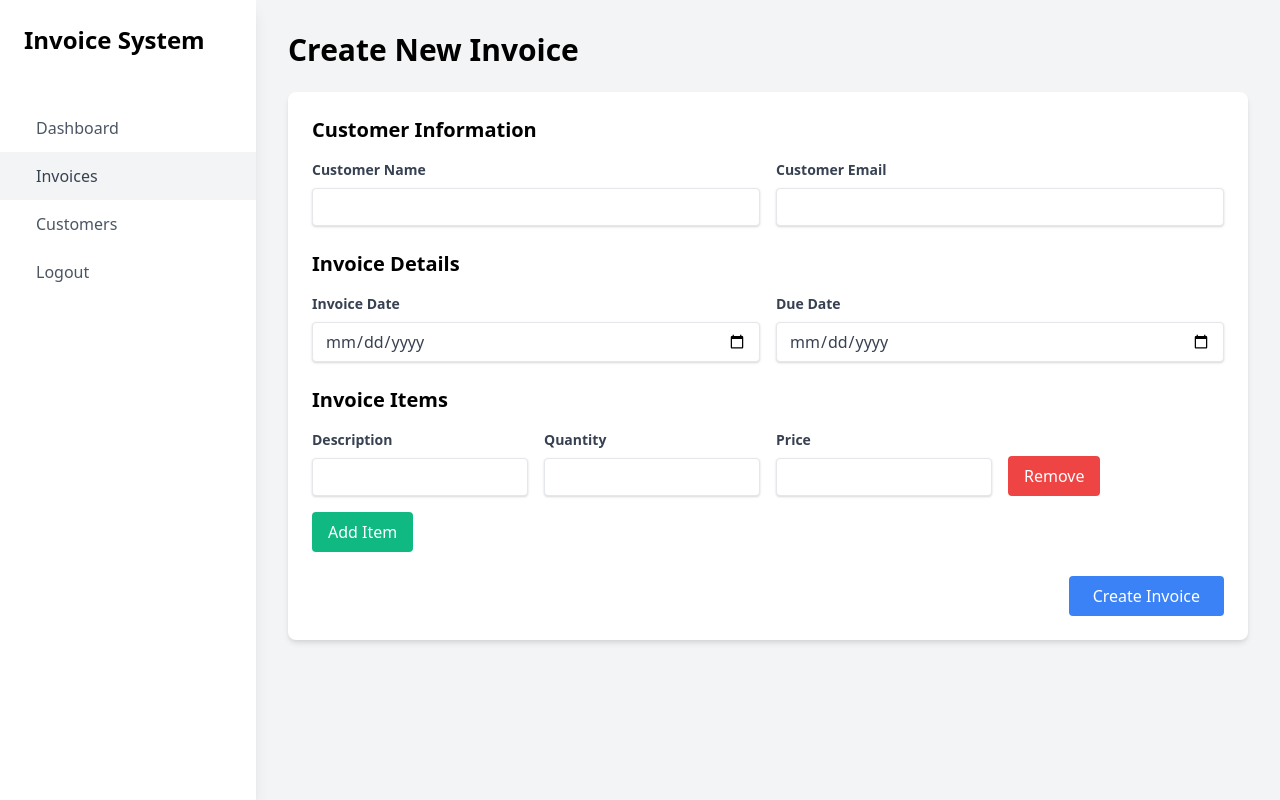
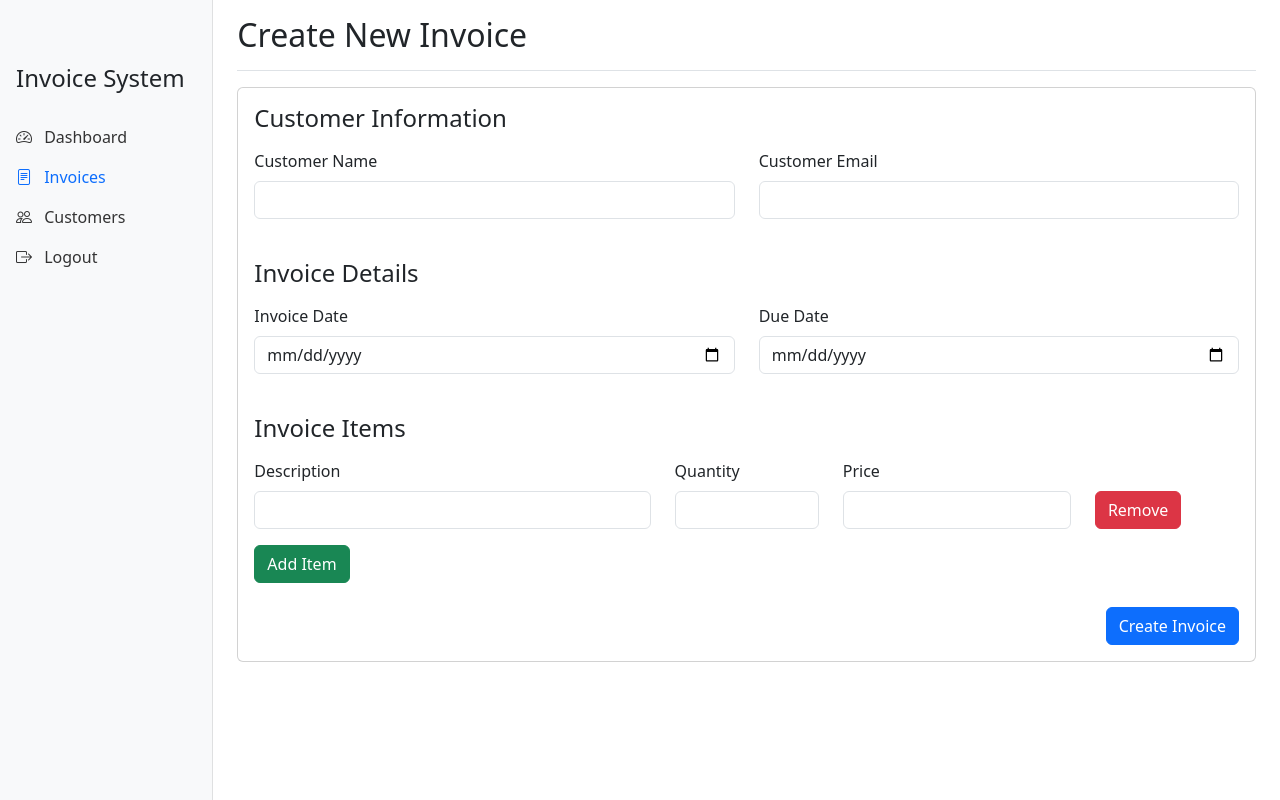
Before and after one commit to ahprinters/invoice, a PHP site: page /create_invoice.php in a window 1280 px wide. Run offline with PHP 8.4, Linux system fonts and the light colour scheme; the visitor is signed in with stand-in values (Sample User, id 1).

Commit message:
last eddit today

```diff
--- a/public/create_invoice.php
+++ b/public/create_invoice.php
@@ -15,153 +15,173 @@ if (!isset($_SESSION['user'])) {
     <meta charset="UTF-8">
     <meta name="viewport" content="width=device-width, initial-scale=1.0">
     <title>Create Invoice - Invoice System</title>
-    <link href="https://cdn.jsdelivr.net/npm/tailwindcss@2.2.19/dist/tailwind.min.css" rel="stylesheet">
+    <link href="https://cdn.jsdelivr.net/npm/bootstrap@5.3.2/dist/css/bootstrap.min.css" rel="stylesheet">
+    <link href="https://cdn.jsdelivr.net/npm/bootstrap-icons@1.11.1/font/bootstrap-icons.css" rel="stylesheet">
+    <style>
+        .sidebar {
+            position: fixed;
+            top: 0;
+            bottom: 0;
+            left: 0;
+            z-index: 100;
+            padding: 48px 0 0;
+            box-shadow: inset -1px 0 0 rgba(0, 0, 0, .1);
+        }
+
+        .sidebar .nav-link {
+            font-weight: 500;
+            color: #333;
+        }
+
+        .sidebar .nav-link.active {
+            color: #0d6efd;
+        }
+    </style>
 </head>
-<body class="bg-gray-100">
-    <div class="min-h-screen">
+<body>
+    <div class="container-fluid">
+        <div class="row">
             <!-- Sidebar -->
-        <aside class="fixed inset-y-0 left-0 bg-white w-64 shadow-lg">
-            <div class="p-6">
-                <h2 class="text-2xl font-bold">Invoice System</h2>
+            <nav class="col-md-3 col-lg-2 d-md-block bg-light sidebar collapse">
+                <div class="position-sticky pt-3">
+                    <div class="mb-4 px-3">
+                        <h2 class="h4">Invoice System</h2>
                     </div>
-            <nav class="mt-6">
-                <a href="dashboard.php" class="flex items-center px-6 py-3 text-gray-600 hover:bg-gray-100">
-                    <span class="mx-3">Dashboard</span>
+                    <ul class="nav flex-column">
+                        <li class="nav-item">
+                            <a class="nav-link" href="dashboard.php">
+                                <i class="bi bi-speedometer2 me-2"></i>
+                                Dashboard
                             </a>
-                <a href="#" class="flex items-center px-6 py-3 text-gray-700 bg-gray-100">
-                    <span class="mx-3">Invoices</span>
+                        </li>
+                        <li class="nav-item">
+                            <a class="nav-link active" href="invoices.php">
+                                <i class="bi bi-file-text me-2"></i>
+                                Invoices
                             </a>
-                <a href="#" class="flex items-center px-6 py-3 text-gray-600 hover:bg-gray-100">
-                    <span class="mx-3">Customers</span>
+                        </li>
+                        <li class="nav-item">
+                            <a class="nav-link" href="customers.php">
+                                <i class="bi bi-people me-2"></i>
+                                Customers
                             </a>
-                <a href="logout.php" class="flex items-center px-6 py-3 text-gray-600 hover:bg-gray-100">
-                    <span class="mx-3">Logout</span>
+                        </li>
+                        <li class="nav-item">
+                            <a class="nav-link" href="logout.php">
+                                <i class="bi bi-box-arrow-right me-2"></i>
+                                Logout
                             </a>
+                        </li>
+                    </ul>
+                </div>
             </nav>
-        </aside>
 
             <!-- Main Content -->
-        <main class="ml-64 p-8">
-            <div class="flex justify-between items-center mb-6">
-                <h1 class="text-3xl font-bold">Create New Invoice</h1>
+            <main class="col-md-9 ms-sm-auto col-lg-10 px-md-4">
+                <div class="d-flex justify-content-between flex-wrap flex-md-nowrap align-items-center pt-3 pb-2 mb-3 border-bottom">
+                    <h1 class="h2">Create New Invoice</h1>
                 </div>
-            <form action="/invoice/public/save_invoice.php" method="POST" class="bg-white rounded-lg shadow-md p-6">
+
+                <div class="card">
+                    <div class="card-body">
+                        <form action="save_invoice.php" method="POST">
                             <!-- Customer Information -->
-                <div class="mb-6">
-                    <h2 class="text-xl font-semibold mb-4">Customer Information</h2>
-                    <div class="grid grid-cols-2 gap-4">
-                        <div>
-                            <label class="block text-gray-700 text-sm font-bold mb-2" for="customer_name">
-                                Customer Name
-                            </label>
-                            <input type="text" id="customer_name" name="customer_name" required
-                                class="shadow appearance-none border rounded w-full py-2 px-3 text-gray-700 leading-tight focus:outline-none focus:shadow-outline">
+                            <div class="mb-4">
+                                <h4 class="card-title mb-3">Customer Information</h4>
+                                <div class="row">
+                                    <div class="col-md-6 mb-3">
+                                        <label for="customer_name" class="form-label">Customer Name</label>
+                                        <input type="text" class="form-control" id="customer_name" name="customer_name" required>
                                     </div>
-                        <div>
-                            <label class="block text-gray-700 text-sm font-bold mb-2" for="customer_email">
-                                Customer Email
-                            </label>
-                            <input type="email" id="customer_email" name="customer_email" required
-                                class="shadow appearance-none border rounded w-full py-2 px-3 text-gray-700 leading-tight focus:outline-none focus:shadow-outline">
+                                    <div class="col-md-6 mb-3">
+                                        <label for="customer_email" class="form-label">Customer Email</label>
+                                        <input type="email" class="form-control" id="customer_email" name="customer_email" required>
                                     </div>
                                 </div>
                             </div>
 
                             <!-- Invoice Details -->
-                <div class="mb-6">
-                    <h2 class="text-xl font-semibold mb-4">Invoice Details</h2>
-                    <div class="grid grid-cols-2 gap-4 mb-4">
-                        <div>
-                            <label class="block text-gray-700 text-sm font-bold mb-2" for="invoice_date">
-                                Invoice Date
-                            </label>
-                            <input type="date" id="invoice_date" name="invoice_date" required
-                                class="shadow appearance-none border rounded w-full py-2 px-3 text-gray-700 leading-tight focus:outline-none focus:shadow-outline">
+                            <div class="mb-4">
+                                <h4 class="card-title mb-3">Invoice Details</h4>
+                                <div class="row">
+                                    <div class="col-md-6 mb-3">
+                                        <label for="invoice_date" class="form-label">Invoice Date</label>
+                                        <input type="date" class="form-control" id="invoice_date" name="invoice_date" required>
                                     </div>
-                        <div>
-                            <label class="block text-gray-700 text-sm font-bold mb-2" for="due_date">
-                                Due Date
-                            </label>
-                            <input type="date" id="due_date" name="due_date" required
-                                class="shadow appearance-none border rounded w-full py-2 px-3 text-gray-700 leading-tight focus:outline-none focus:shadow-outline">
+                                    <div class="col-md-6 mb-3">
+                                        <label for="due_date" class="form-label">Due Date</label>
+                                        <input type="date" class="form-control" id="due_date" name="due_date" required>
                                     </div>
                                 </div>
                             </div>
 
                             <!-- Invoice Items -->
-                <div class="mb-6">
-                    <h2 class="text-xl font-semibold mb-4">Invoice Items</h2>
+                            <div class="mb-4">
+                                <h4 class="card-title mb-3">Invoice Items</h4>
                                 <div id="invoice-items">
-                        <div class="grid grid-cols-4 gap-4 mb-4">
-                            <div>
-                                <label class="block text-gray-700 text-sm font-bold mb-2">Description</label>
-                                <input type="text" name="items[0][description]" required
-                                    class="shadow appearance-none border rounded w-full py-2 px-3 text-gray-700 leading-tight focus:outline-none focus:shadow-outline">
+                                    <div class="row mb-3">
+                                        <div class="col-md-5">
+                                            <label class="form-label">Description</label>
+                                            <input type="text" name="items[0][description]" class="form-control" required>
                                         </div>
-                            <div>
-                                <label class="block text-gray-700 text-sm font-bold mb-2">Quantity</label>
-                                <input type="number" name="items[0][quantity]" required min="1"
-                                    class="shadow appearance-none border rounded w-full py-2 px-3 text-gray-700 leading-tight focus:outline-none focus:shadow-outline">
+                                        <div class="col-md-2">
+                                            <label class="form-label">Quantity</label>
+                                            <input type="number" name="items[0][quantity]" class="form-control" required min="1">
                                         </div>
-                            <div>
-                                <label class="block text-gray-700 text-sm font-bold mb-2">Price</label>
-                                <input type="number" name="items[0][price]" required step="0.01"
-                                    class="shadow appearance-none border rounded w-full py-2 px-3 text-gray-700 leading-tight focus:outline-none focus:shadow-outline">
+                                        <div class="col-md-3">
+                                            <label class="form-label">Price</label>
+                                            <input type="number" name="items[0][price]" class="form-control" required step="0.01">
                                         </div>
-                            <div class="flex items-end">
-                                <button type="button" class="bg-red-500 text-white px-4 py-2 rounded hover:bg-red-600">Remove</button>
+                                        <div class="col-md-2 d-flex align-items-end">
+                                            <button type="button" class="btn btn-danger remove-item">Remove</button>
                                         </div>
                                     </div>
                                 </div>
-                    <button type="button" id="add-item" class="bg-green-500 text-white px-4 py-2 rounded hover:bg-green-600">
-                        Add Item
-                    </button>
+                                <button type="button" id="add-item" class="btn btn-success">Add Item</button>
                             </div>
 
-                <!-- Submit Button -->
-                <div class="flex justify-end">
-                    <button type="submit" class="bg-blue-500 text-white px-6 py-2 rounded hover:bg-blue-600">
-                        Create Invoice
-                    </button>
+                            <div class="text-end">
+                                <button type="submit" class="btn btn-primary">Create Invoice</button>
                             </div>
                         </form>
+                    </div>
+                </div>
             </main>
         </div>
+    </div>
 
+    <script src="https://cdn.jsdelivr.net/npm/bootstrap@5.3.2/dist/js/bootstrap.bundle.min.js"></script>
     <script>
         document.getElementById('add-item').addEventListener('click', function() {
             const itemsContainer = document.getElementById('invoice-items');
             const itemCount = itemsContainer.children.length;
 
             const newItem = document.createElement('div');
-            newItem.className = 'grid grid-cols-4 gap-4 mb-4';
+            newItem.className = 'row mb-3';
             newItem.innerHTML = `
-                <div>
-                    <label class="block text-gray-700 text-sm font-bold mb-2">Description</label>
-                    <input type="text" name="items[${itemCount}][description]" required
-                        class="shadow appearance-none border rounded w-full py-2 px-3 text-gray-700 leading-tight focus:outline-none focus:shadow-outline">
+                <div class="col-md-5">
+                    <label class="form-label">Description</label>
+                    <input type="text" name="items[${itemCount}][description]" class="form-control" required>
                 </div>
-                <div>
-                    <label class="block text-gray-700 text-sm font-bold mb-2">Quantity</label>
-                    <input type="number" name="items[${itemCount}][quantity]" required min="1"
-                        class="shadow appearance-none border rounded w-full py-2 px-3 text-gray-700 leading-tight focus:outline-none focus:shadow-outline">
+                <div class="col-md-2">
+                    <label class="form-label">Quantity</label>
+                    <input type="number" name="items[${itemCount}][quantity]" class="form-control" required min="1">
                 </div>
-                <div>
-                    <label class="block text-gray-700 text-sm font-bold mb-2">Price</label>
-                    <input type="number" name="items[${itemCount}][price]" required step="0.01"
-                        class="shadow appearance-none border rounded w-full py-2 px-3 text-gray-700 leading-tight focus:outline-none focus:shadow-outline">
+                <div class="col-md-3">
+                    <label class="form-label">Price</label>
+                    <input type="number" name="items[${itemCount}][price]" class="form-control" required step="0.01">
                 </div>
-                <div class="flex items-end">
-                    <button type="button" class="bg-red-500 text-white px-4 py-2 rounded hover:bg-red-600">Remove</button>
+                <div class="col-md-2 d-flex align-items-end">
+                    <button type="button" class="btn btn-danger remove-item">Remove</button>
                 </div>
             `;
 
             itemsContainer.appendChild(newItem);
         });
 
-        document.getElementById('invoice-items').addEventListener('click', function(e) {
-            if (e.target.matches('button') && e.target.textContent === 'Remove') {
-                e.target.closest('.grid').remove();
+        document.addEventListener('click', function(e) {
+            if (e.target.classList.contains('remove-item')) {
+                e.target.closest('.row').remove();
             }
         });
     </script>
```
Also changed, not shown: app/Database/Connection.php (added, +39 -0 lines), public/dashboard.php (+21 -0 lines), public/logout.php (+13 -2 lines), scripts/init_db.php (added, +63 -0 lines). Lines whose indentation alone changed are shown as unchanged.
